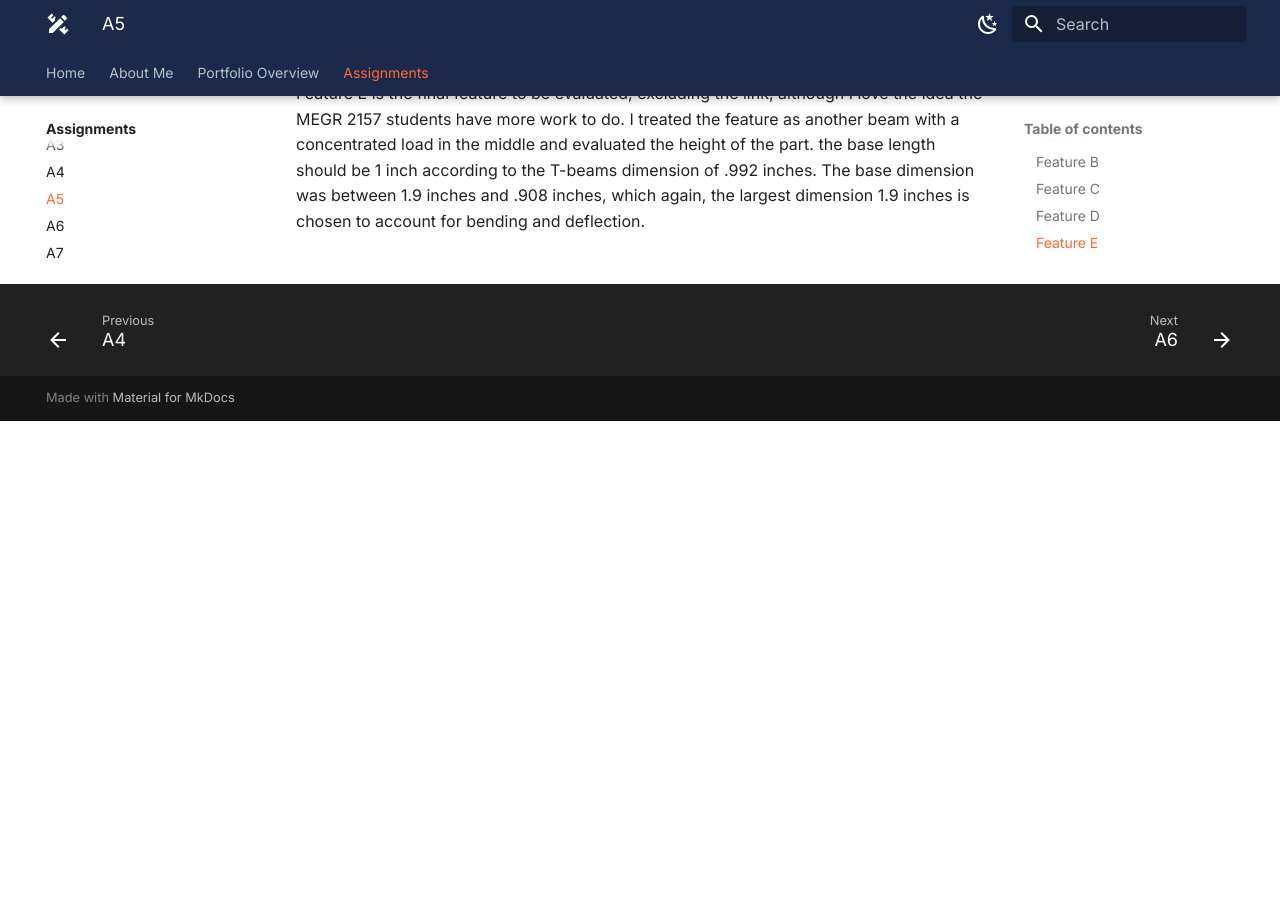
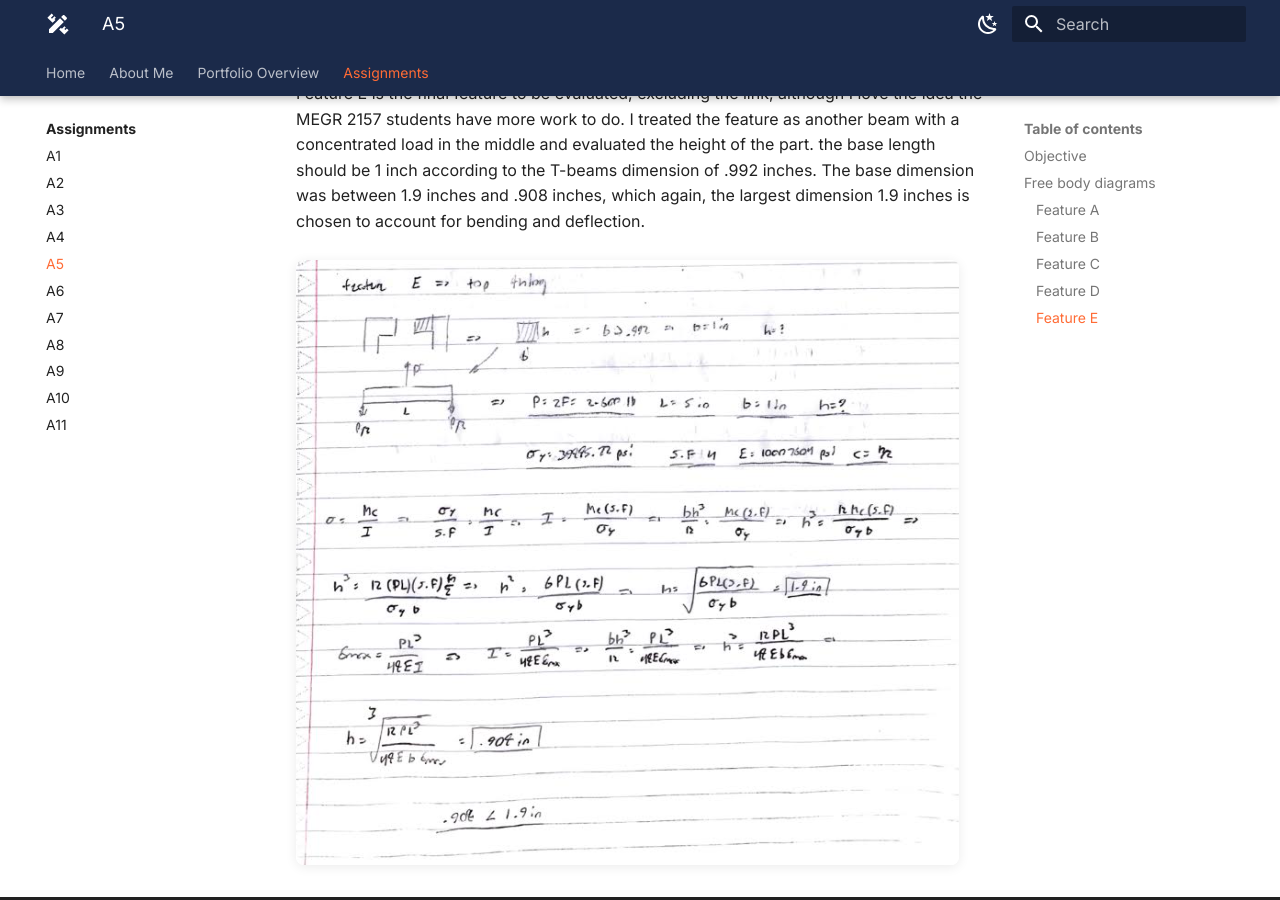
Before and after one commit to ajchiocca/megr2157-portfolio, an MkDocs documentation site: the page built from docs/assignments/A05/index.md, in a window 1280 px wide and 900 px high, scrolled down 3472 px. Built offline with MkDocs 1.6.1 and Material for MkDocs 9.7.7, drawn with Linux system fonts in a browser that asks for light colours; before the commit the page ends 3893 px from its top, so only the background shows below that.

Commit message:
Include image for Feature E in index.md
Added an image for Feature E evaluation.

```diff
--- a/docs/assignments/A05/index.md
+++ b/docs/assignments/A05/index.md
@@ -38,3 +38,4 @@ image
 Feature E is the final feature to be evaluated, excluding the link, although I love the idea the MEGR 2157 students have more work to do. I treated the feature as another beam with a concentrated load in the middle and evaluated the height of the part. the base length should be 1 inch according to the T-beams dimension of .992 inches. The base dimension was between 1.9 inches and .908 inches, which again, the largest dimension 1.9 inches is chosen to account for bending and deflection.
 <br>
 <br>
+![FTE](FTE.png)
```
